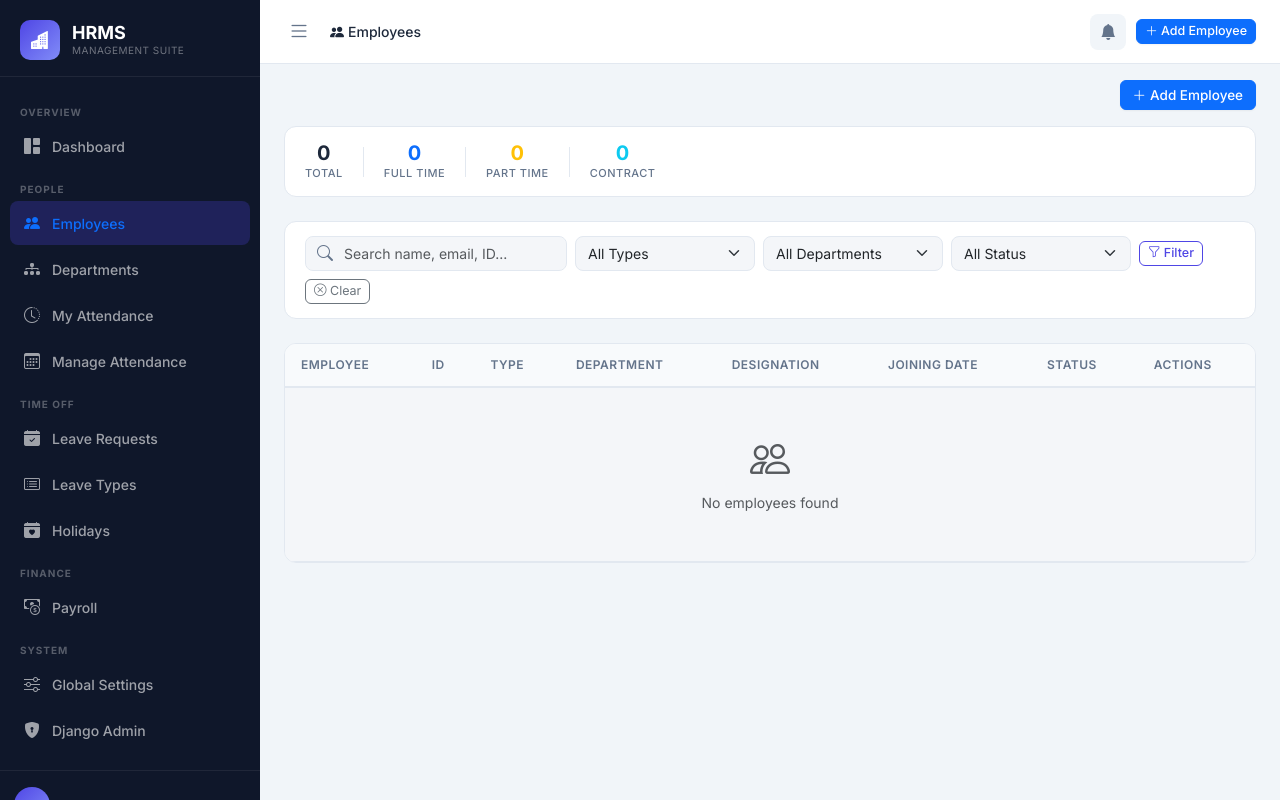
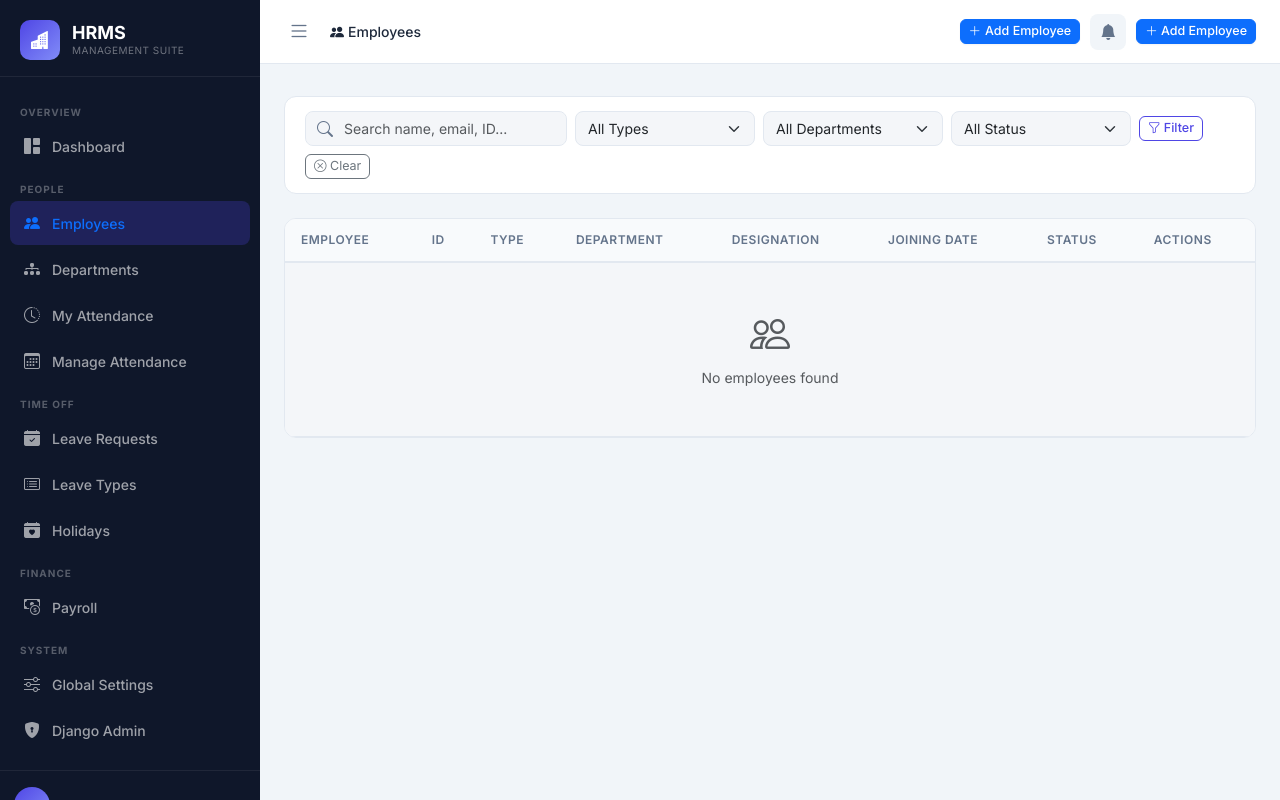
Before and after one commit to selftaughtrahul/hrms, a Django app: page /employees/ in a window 1280 px wide. Run offline with Django 5.2, Linux system fonts and the light colour scheme; the visitor is signed in with stand-in values (Sample User, id 1); data comes from the database, SQL or seed files in the repository; data that the repository does not hold is empty; parts of the project's set-up code (start-up, migrations or seed data) failed here and were passed over.

Commit message:
UI: Implement dynamic navbar actions for Employees and Leaves

```diff
--- a/hrms/templates/base.html
+++ b/hrms/templates/base.html
@@ -154,6 +154,10 @@
             {% endblock %}
         </div>
         <div class="header-actions">
+            {% block header_actions %}
+            <!-- Context-dependent buttons will appear here -->
+            {% endblock %}
+
             <!-- Dropdown Notification Bell -->
             <div class="dropdown">
                 <a href="#" class="header-action-btn position-relative" id="notificationDropdown" data-bs-toggle="dropdown" aria-expanded="false" title="Activity Feed">
--- a/hrms/templates/employees/list.html
+++ b/hrms/templates/employees/list.html
@@ -1,29 +1,17 @@
 {% extends 'base.html' %}
 {% block title %}Employees - HRMS{% endblock %}
 {% block breadcrumb %}<span class="current-page"><i class="bi bi-people-fill me-1"></i>Employees</span>{% endblock %}
+{% block header_actions %}
+<a href="{% url 'employee_create' %}" class="btn btn-primary btn-sm"><i class="bi bi-plus-lg me-1"></i>Add Employee</a>
+{% endblock %}
 
 {% block content %}
 <div class="page-header">
-    <div>
-    </div>
     <div class="page-actions">
-        <a href="{% url 'employee_create' %}" class="btn btn-primary"><i class="bi bi-plus-lg me-1"></i>Add Employee</a>
     </div>
 </div>
 
-<!-- Summary Badges -->
-<div class="stat-bar mb-4">
-    <div class="stat-item"><span class="stat-val">{{ total }}</span><span class="stat-lbl">Total</span></div>
-    <div class="stat-divider"></div>
-    <div class="stat-item"><span class="stat-val text-primary">{{ full_time }}</span><span class="stat-lbl">Full
-            Time</span></div>
-    <div class="stat-divider"></div>
-    <div class="stat-item"><span class="stat-val text-warning">{{ part_time }}</span><span class="stat-lbl">Part
-            Time</span></div>
-    <div class="stat-divider"></div>
-    <div class="stat-item"><span class="stat-val text-info">{{ contract }}</span><span class="stat-lbl">Contract</span>
-    </div>
-</div>
+
 
 <!-- Filters -->
 <div class="filter-bar mb-4">
--- a/hrms/templates/leaves/list.html
+++ b/hrms/templates/leaves/list.html
@@ -1,12 +1,12 @@
 {% extends 'base.html' %}
 {% block title %}Leave Management - HRMS{% endblock %}
 {% block breadcrumb %}<span class="current-page"><i class="bi bi-calendar-check-fill me-1"></i>Leave Requests</span>{% endblock %}
+{% block header_actions %}
+<a href="{% url 'leave_apply' %}" class="btn btn-primary btn-sm"><i class="bi bi-plus-lg me-1"></i>Apply Leave</a>
+{% endblock %}
 
 {% block content %}
 <div class="page-header">
-    <div>
-    </div>
-    <a href="{% url 'leave_apply' %}" class="btn btn-primary"><i class="bi bi-plus-lg me-1"></i>Apply Leave</a>
 </div>
 
 <div class="stat-bar mb-4">
```
